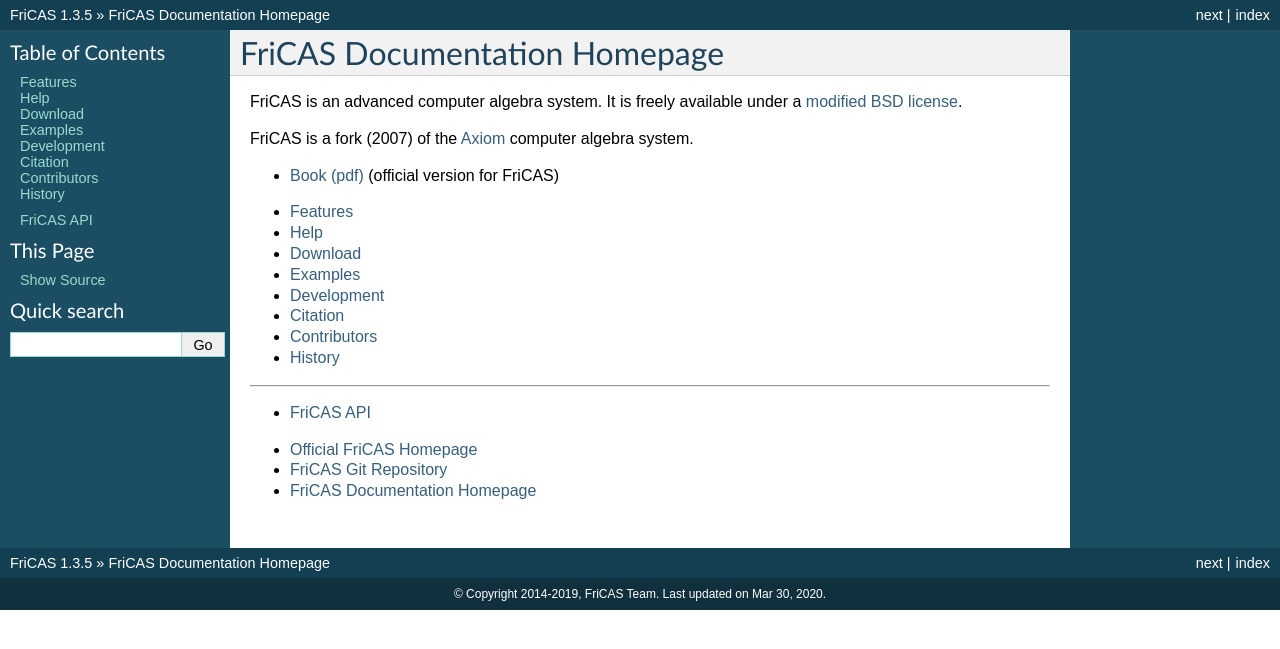
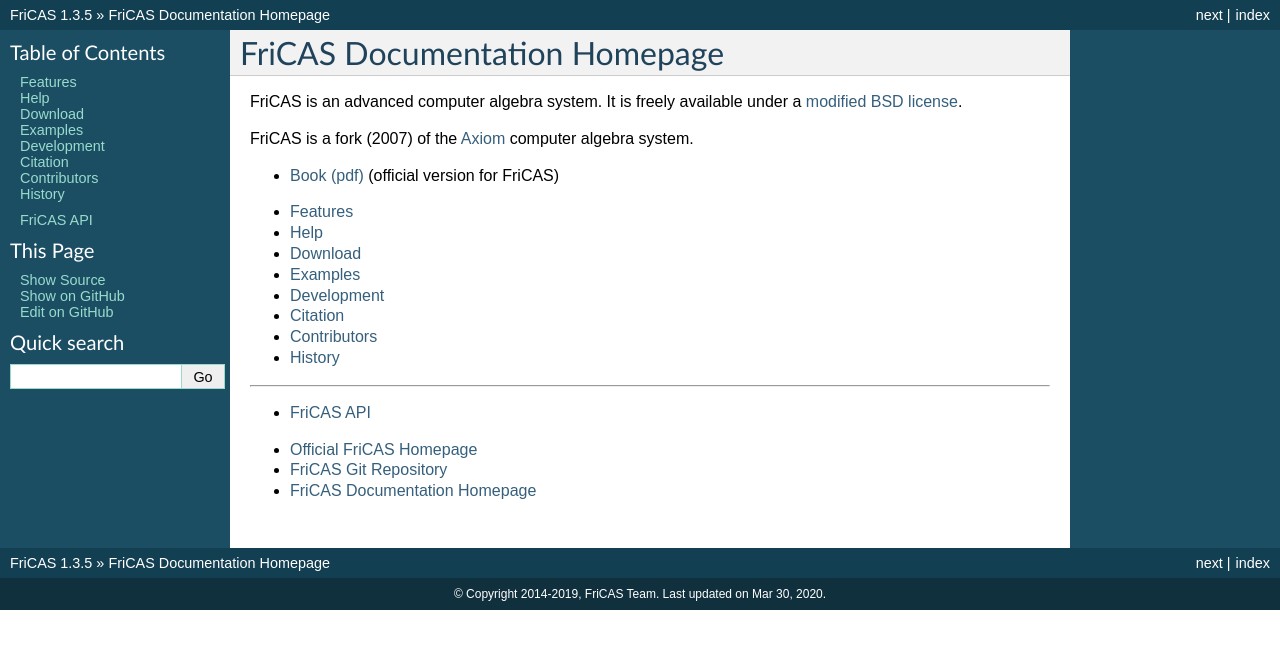
Before and after one commit to hemmecke/fricas-doc, a Sphinx documentation site: the page built from doc/source/index.rst, in a window 1280 px wide. Shown: the top 649 px of the page. Built offline with Sphinx 7.4.7, drawn with Linux system fonts in a browser that asks for light colours; pages that are not in the unit, such as notebooks, are missing from menus; some of the changed lines change nothing that is shown.

Commit message:
add "Edit on github" links

```diff
--- /dev/null
+++ b/doc/source/_ext/edit_on_github.py
@@ -0,0 +1,42 @@
+"""
+Sphinx extension to add ReadTheDocs-style "Edit on GitHub" links to the
+sidebar.
+
+Loosely based on https://github.com/astropy/astropy/pull/347
+"""
+
+import os
+import warnings
+
+
+__licence__ = 'BSD (3 clause)'
+
+
+def get_github_url(app, view, path):
+    return 'https://github.com/{project}/{view}/{branch}/doc/source/{path}'.format(
+        project=app.config.edit_on_github_project,
+        view=view,
+        branch=app.config.edit_on_github_branch,
+        path=path)
+
+
+def html_page_context(app, pagename, templatename, context, doctree):
+    if templatename != 'page.html':
+        return
+
+    if not app.config.edit_on_github_project:
+        warnings.warn("edit_on_github_project not specified")
+        return
+
+    path = os.path.relpath(doctree.get('source'), app.builder.srcdir)
+    show_url = get_github_url(app, 'blob', path)
+    edit_url = get_github_url(app, 'edit', path)
+
+    context['show_on_github_url'] = show_url
+    context['edit_on_github_url'] = edit_url
+
+
+def setup(app):
+    app.add_config_value('edit_on_github_project', '', True)
+    app.add_config_value('edit_on_github_branch', 'master', True)
+    app.connect('html-page-context', html_page_context)
--- /dev/null
+++ b/doc/source/_templates/sourcelink.html
@@ -0,0 +1,15 @@
+{%- if show_source and has_source and sourcename %}
+  <h3>{{ _('This Page') }}</h3>
+  <ul class="this-page-menu">
+    <li><a href="{{ pathto('_sources/' + sourcename, true)|e }}"
+           rel="nofollow">{{ _('Show Source') }}</a></li>
+  {%- if show_on_github_url %}
+    <li><a href="{{ show_on_github_url }}"
+           rel="nofollow">{{ _('Show on GitHub') }}</a></li>
+  {%- endif %}
+  {%- if edit_on_github_url %}
+    <li><a href="{{ edit_on_github_url }}"
+           rel="nofollow">{{ _('Edit on GitHub') }}</a></li>
+  {%- endif %}
+  </ul>
+{%- endif %}
--- a/doc/source/conf.py
+++ b/doc/source/conf.py
@@ -24,12 +24,21 @@
 # If your documentation needs a minimal Sphinx version, state it here.
 #needs_sphinx = '1.0'
 
+# Add "Edit on github link".
+# See https://gist.github.com/mgedmin/6052926
+import sys, os
+sys.path.insert(0, os.path.abspath('_ext'))
+
+edit_on_github_project = 'fricas/fricas-doc'
+edit_on_github_branch = 'master'
+
 # Add any Sphinx extension module names here, as strings. They can be
 # extensions coming with Sphinx (named 'sphinx.ext.*') or your custom
 # ones.
 extensions = [
     'sphinx.ext.mathjax',
     'sphinx.ext.extlinks',
+    'edit_on_github',
 ]
 
 # See http://docs.readthedocs.org/en/latest/faq.html for this on_rtd stuff.
```
